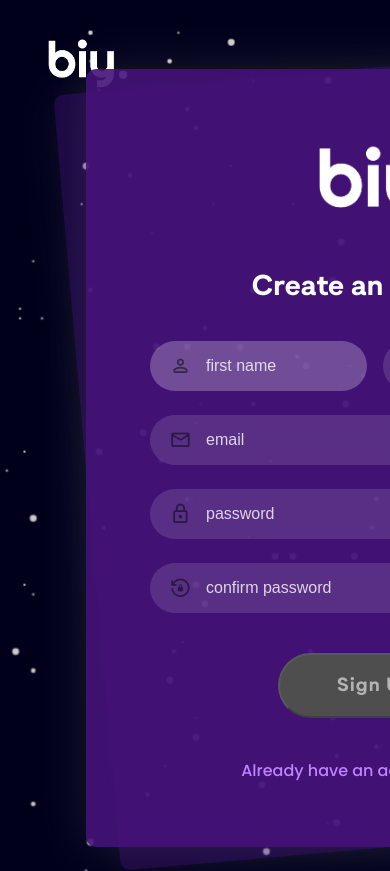
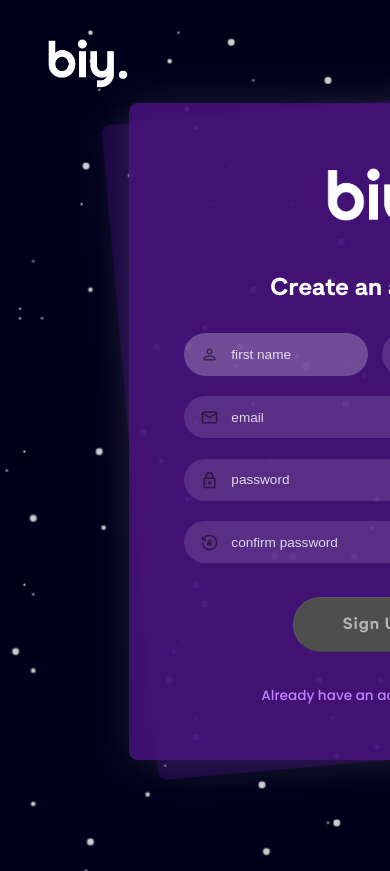
Before and after one commit to edwinyi516/biy-frontend, a React (Create React App) app: page /signup in a window 390 px wide. Shown: the top 871 px of the page. After the commit the page ends 844 px from the top, so only its background shows below. Built offline with nearby package versions, Linux system fonts and the light colour scheme; no server answers.

Commit message:
Improved responsiveness for Login and Signup pages on higher scaled monitors

```diff
--- a/src/stylesheets/login.css
+++ b/src/stylesheets/login.css
@@ -200,3 +200,9 @@
     text-decoration: none;
     color: #9255d2;
 }
+
+@media screen and (max-height: 1000px) {
+    .login-block {
+        zoom: .85;
+    }
+}
--- a/src/stylesheets/signup.css
+++ b/src/stylesheets/signup.css
@@ -151,3 +151,9 @@
     font-size: .85rem;
     margin-left: 1rem;
 }
+
+@media screen and (max-height: 1000px) {
+    .signup-block {
+        zoom: .85;
+    }
+}
```
